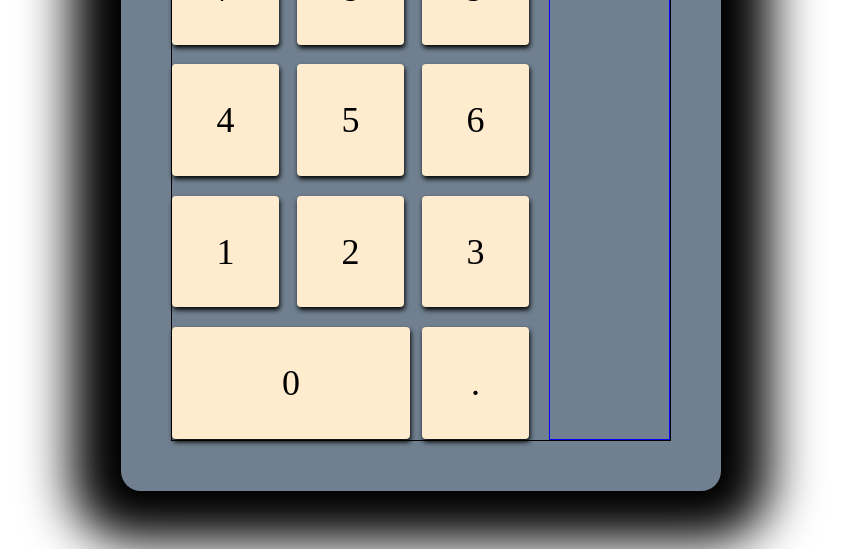
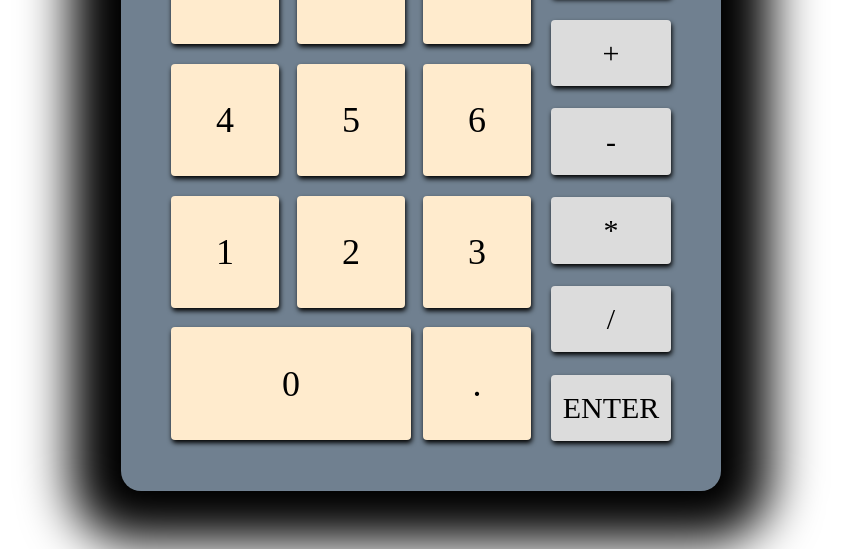
Before and after one commit to MaddoxHMS/js-calc, a plain HTML site: page index.html in a window 1280 px wide. Shown: the part 467-1016 px from the top of the page, without its empty margins (219-1060 px from the left). Drawn offline with Linux system fonts and the light colour scheme.

Commit message:
Add operations buttons via JS

```diff
--- a/script.js
+++ b/script.js
@@ -1,7 +1,8 @@
 const nButtonArea = document.querySelector(".numbers")
+const opButtonArea = document.querySelector(".operations")
 
 let nButtons = [7,8,9,4,5,6,1,2,3,0,"."];
-let opButtons = ["+","-","*","/","Clear","Enter"]
+let opButtons = ["CLEAR","+","-","*","/","ENTER"]
 
 nButtons.forEach(button=>{
     let newButton = document.createElement("div");
@@ -10,3 +11,10 @@ nButtons.forEach(button=>{
     nButtonArea.appendChild(newButton);
 
 });
+
+opButtons.forEach(button=>{
+    let newButton = document.createElement("div");
+    newButton.textContent = button;
+    newButton.classList.add(`op${button}`);
+    opButtonArea.appendChild(newButton);
+});
--- a/style.css
+++ b/style.css
@@ -27,12 +27,11 @@ body {
     height: 30%;
     background-color: aliceblue;
     border-radius: 4px;
-    box-shadow:inset 2px 2px 2px black;
+    box-shadow:inset 1px 3px 5px black;
 }
 
 #button-area{
     flex: 1;
-    border: 1px solid black;
     width: 100%;
     display: flex;
     justify-content: space-around;
@@ -56,9 +55,9 @@ body {
 .operations{
     flex: 1 1 0;
     height: 100%;
-    border: 1px solid blue;
     display: flex;
     flex-direction: column;
+    justify-content: space-between;
 }
 
 .numbers > div {
@@ -81,6 +80,23 @@ body {
 
 }
 
+.operations > div {
+    width: 100%;
+    height: 13%;
+    display: flex;
+    justify-content: center;
+    align-items: center;
+    background-color:gainsboro;
+    border-radius: 4px;
+    font-size: 30px;
+    box-shadow: 1px 3px 5px black;
+    transition: 0.1s ease-in-out;
+}
+.operations > div:hover{
+    box-shadow: 2px 6px 10px black;
+    scale: 1.05;
+}
+
 .numb0 {
     flex:1;
 }
```
